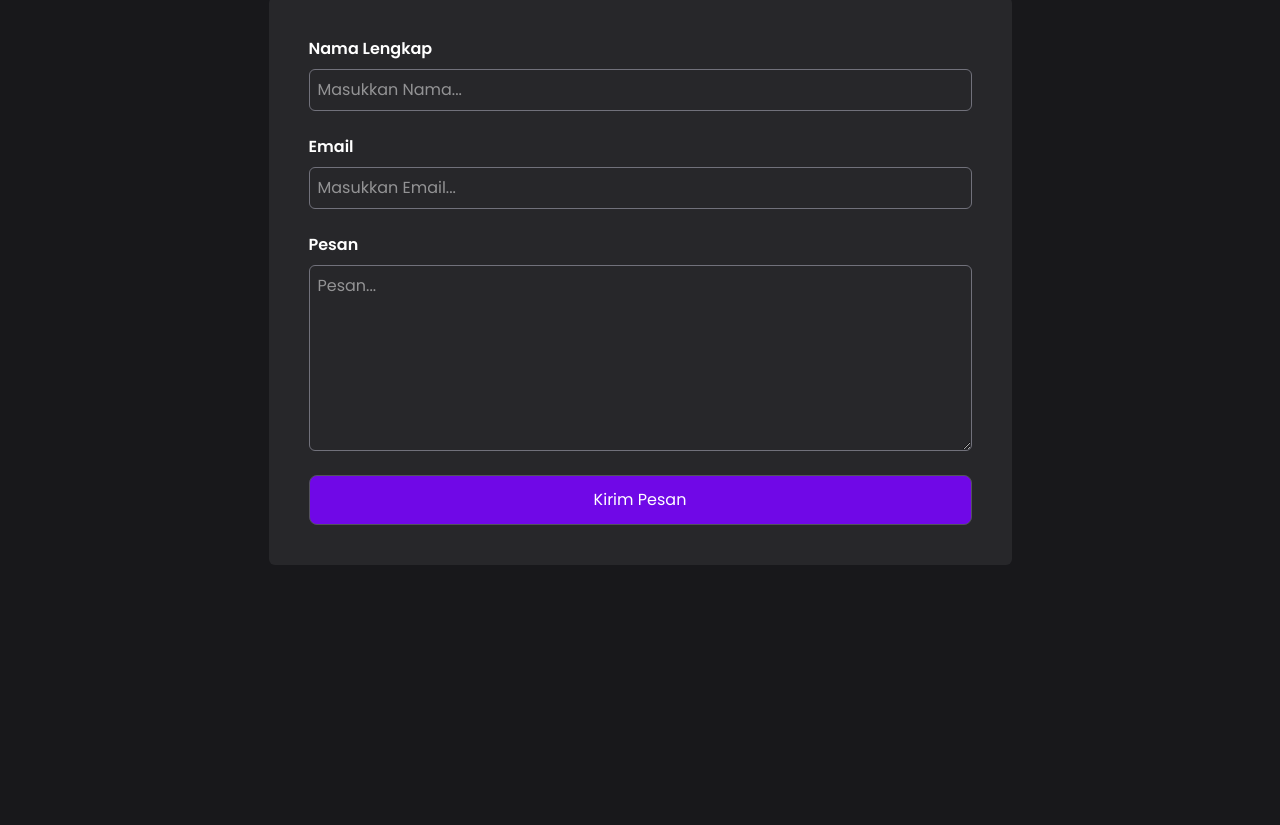
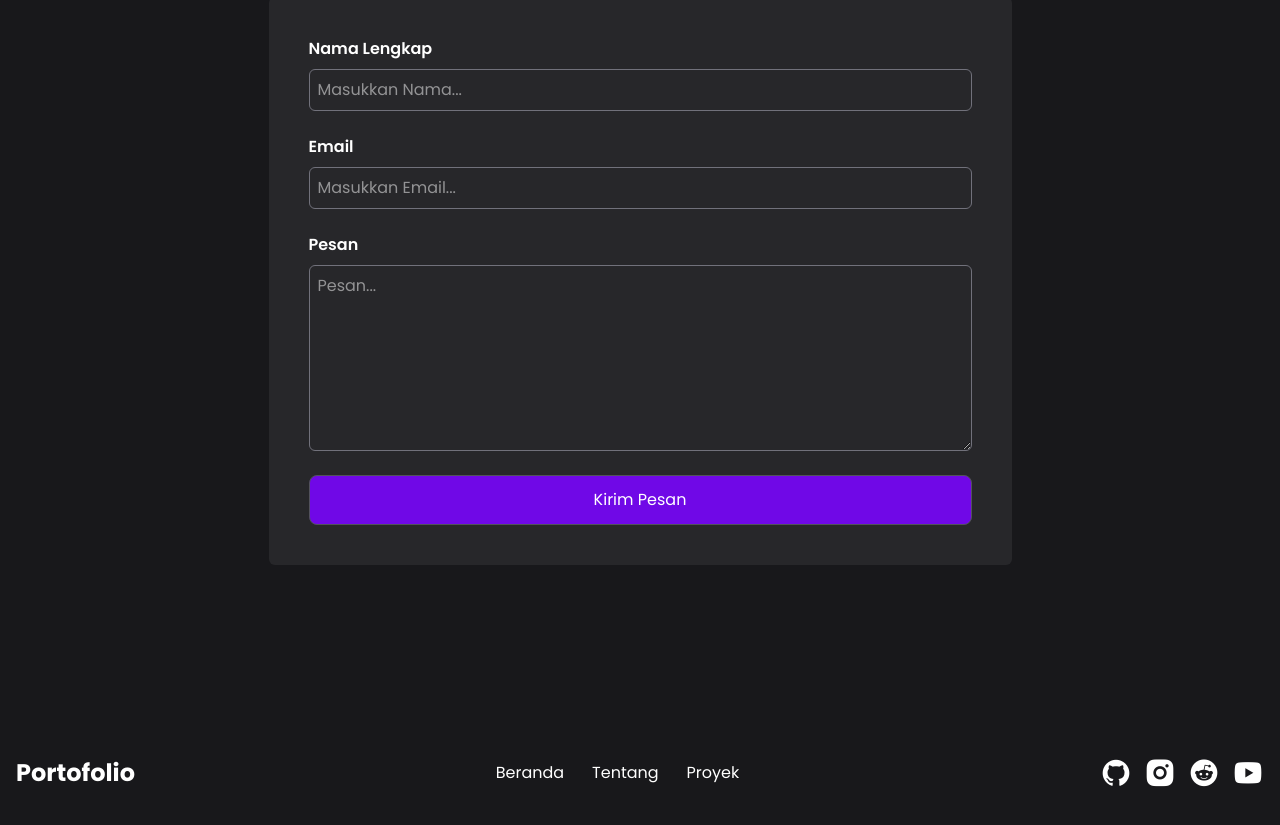
Before and after one commit to muhammadsyauqijazuli/react-portofolio, a React (Vite) app: page / in a window 1280 px wide. Shown: the part 3400-4225 px from the top of the page. Before the commit the page ends 4021 px from the top, so only its background shows below. Built offline with nearby package versions, Linux system fonts and the light colour scheme.

Commit message:
add footer

```diff
--- /dev/null
+++ b/src/components/Footer.jsx
@@ -0,0 +1,28 @@
+const Footer = () => {
+  return (
+    <div className="mt-32 py-4 flex md:flex-row flex-col gap-6 md:gap-0 justify-between items-center">
+        <h1 className="text-2xl font-bold">Portofolio</h1>
+        <div className="flex gap-7">
+            <a href="#">Beranda</a>
+            <a href="#">Tentang</a>
+            <a href="#">Proyek</a>
+        </div>
+        <div className="flex items-center gap-3">
+            <a href="#">
+                <i className="ri-github-fill ri-2x"></i>
+            </a>
+            <a href="#">
+                <i className="ri-instagram-fill ri-2x"></i>
+            </a>
+            <a href="#">
+                <i className="ri-reddit-fill ri-2x"></i>
+            </a>
+            <a href="#">
+                <i className="ri-youtube-fill ri-2x"></i>
+            </a>
+        </div>
+    </div>
+  )
+}
+
+export default Footer
--- a/src/main.jsx
+++ b/src/main.jsx
@@ -5,12 +5,14 @@ import App from './App.jsx'
 import Navbar from './components/Navbar.jsx'
 
 import "remixicon/fonts/remixicon.css";
+import Footer from './components/Footer.jsx'
 
 createRoot(document.getElementById('root')).render(
   <StrictMode>
     <div className="container mx-auto p-4">
       <Navbar />
       <App />
+      <Footer/>
     </div>
   </StrictMode>,
 )
```
